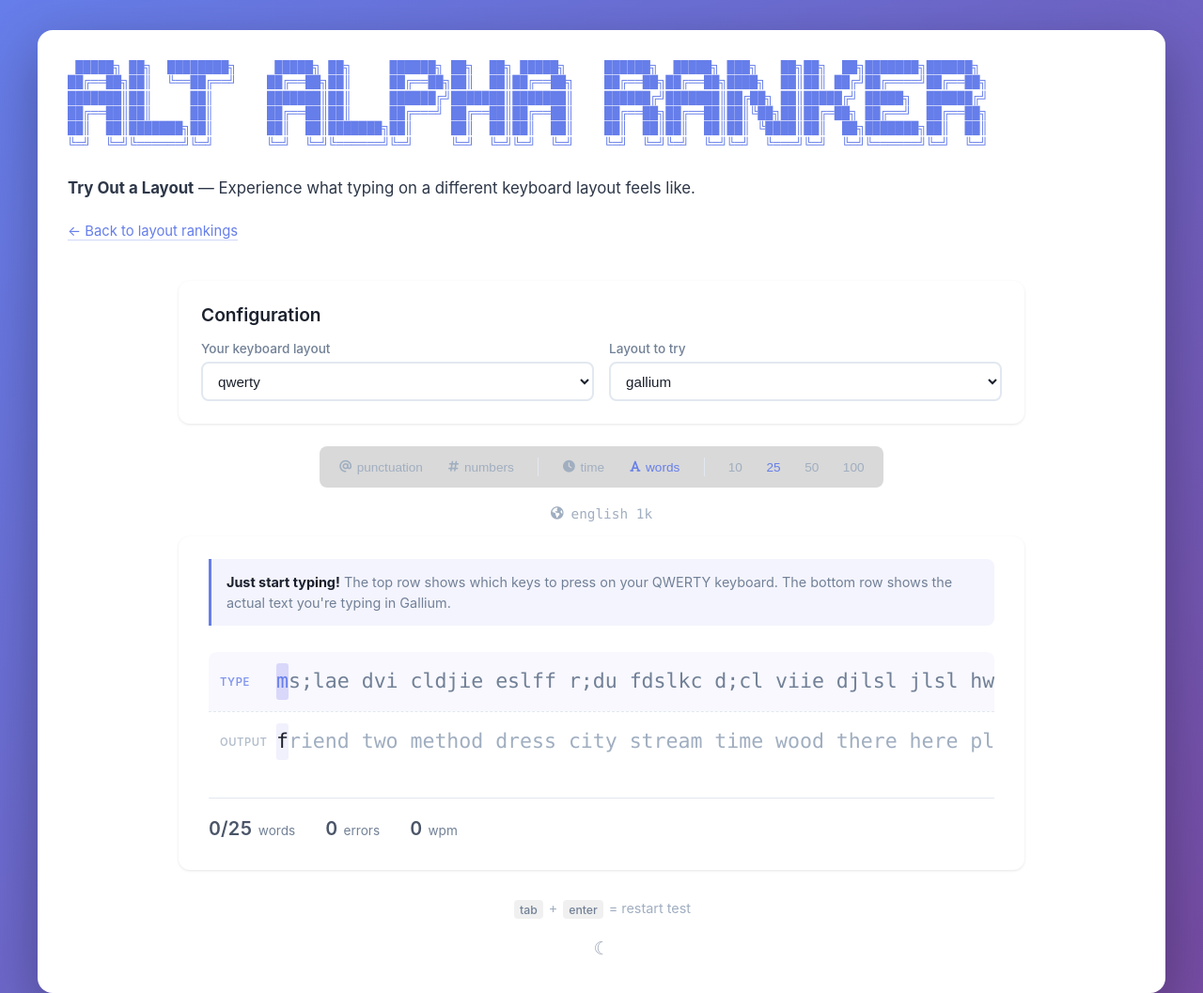
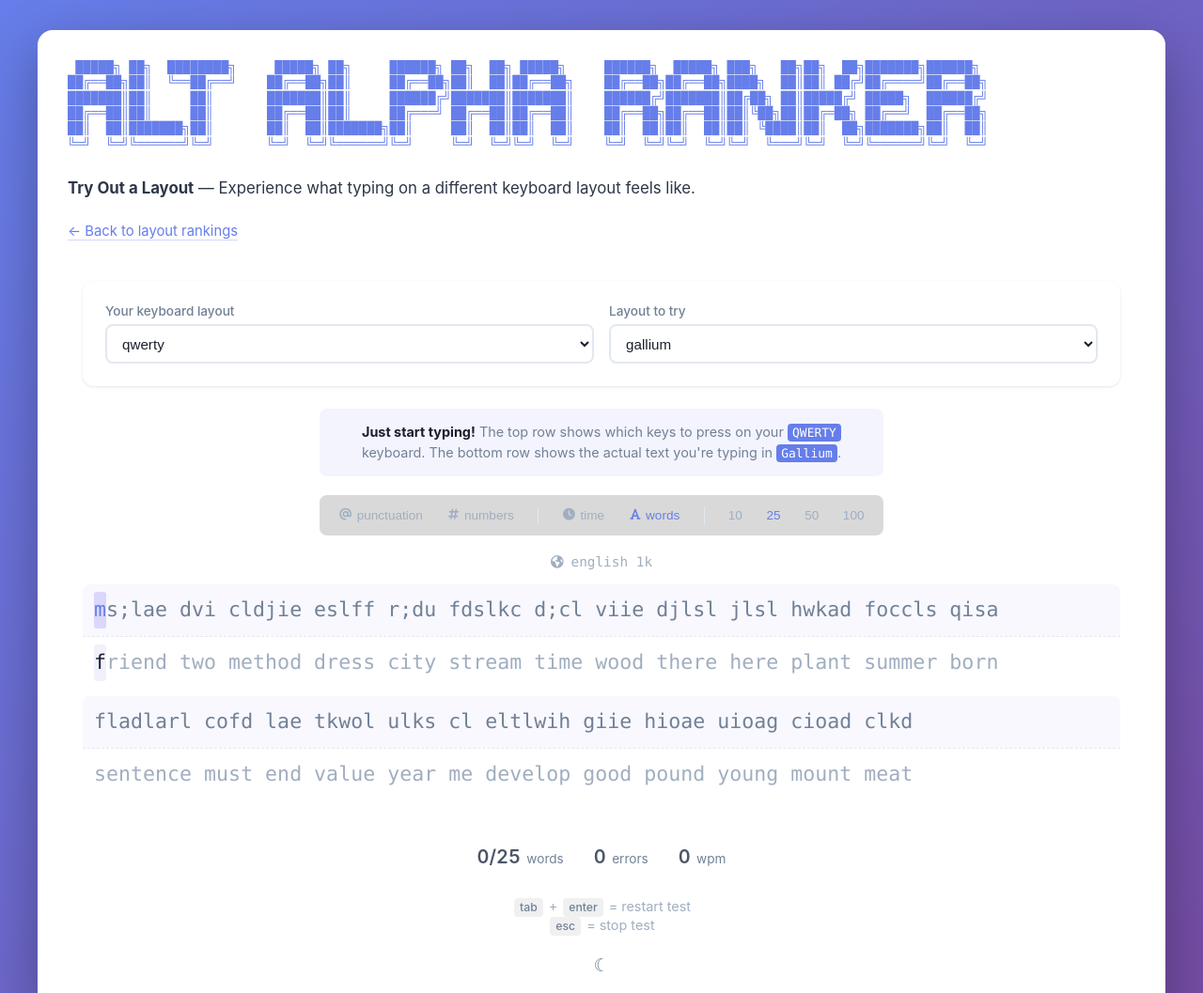
Before and after one commit to timvink/alt_alpha_ranker, a website with bundled scripts: page site/try-layout.html in a window 1280 px wide. Shown: the top 1057 px of the page at 94% size. Built offline with nearby package versions, Linux system fonts and the light colour scheme.

Commit message:
small tweaks to typing test

```diff
--- a/site/try-layout.html
+++ b/site/try-layout.html
@@ -11,9 +11,9 @@
     <link rel="stylesheet" href="https://cdnjs.cloudflare.com/ajax/libs/font-awesome/6.4.0/css/all.min.css">
     <style>
         .layout-section {
-            max-width: 900px;
+            max-width: 100%;
             margin: 1.5rem auto;
-            padding: 0;
+            padding: 0 1rem;
         }
 
         .config-card {
@@ -84,26 +84,23 @@
         }
 
         .typing-card {
-            background: var(--bg-secondary);
-            border-radius: 12px;
-            padding: 1.5rem 2rem 2rem;
+            background: transparent;
+            padding: 0;
             margin-bottom: 1.5rem;
-            box-shadow: 0 1px 3px rgba(0, 0, 0, 0.1);
-        }
-
-        body.dark-mode .typing-card {
-            box-shadow: 0 1px 3px rgba(0, 0, 0, 0.3);
         }
 
         .keyboard-hint {
             background: rgba(79, 70, 229, 0.06);
-            border-left: 3px solid var(--accent-color);
-            border-radius: 0 8px 8px 0;
-            padding: 0.875rem 1rem;
-            margin-bottom: 1.75rem;
+            border-radius: 8px;
+            padding: 0.875rem 1.25rem;
+            margin-bottom: 1.25rem;
             font-size: 0.9rem;
             color: var(--text-secondary);
             line-height: 1.5;
+            text-align: center;
+            max-width: 600px;
+            margin-left: auto;
+            margin-right: auto;
         }
 
         body.dark-mode .keyboard-hint {
@@ -112,6 +109,16 @@
 
         .keyboard-hint strong {
             color: var(--text-primary);
+        }
+
+        .keyboard-hint code {
+            background: var(--accent-color);
+            color: white;
+            padding: 0.15em 0.4em;
+            border-radius: 4px;
+            font-family: 'SF Mono', 'Monaco', 'Inconsolata', 'Roboto Mono', monospace;
+            font-size: 0.9em;
+            font-weight: 500;
         }
 
         .typing-area {
@@ -130,60 +137,62 @@
             overflow: hidden;
         }
 
+        .typing-row-pair {
+            margin-bottom: 0.5rem;
+        }
+
+        .typing-row-pair:last-child {
+            margin-bottom: 0;
+        }
+
         .typing-row {
             position: relative;
             overflow: hidden;
-            padding: 0.75rem 0;
+            padding: 0.25rem 0;
         }
 
-        .typing-row:first-child {
+        .typing-row.type-row {
             background: rgba(79, 70, 229, 0.04);
             border-radius: 8px 8px 0 0;
+            padding: 0.5rem 0;
         }
 
-        body.dark-mode .typing-row:first-child {
+        body.dark-mode .typing-row.type-row {
             background: rgba(159, 122, 234, 0.06);
         }
 
-        .typing-row:last-child {
+        .typing-row.output-row {
             border-top: 1px dashed #e2e8f0;
             background: transparent;
             border-radius: 0 0 8px 8px;
+            padding: 0.5rem 0;
         }
 
-        body.dark-mode .typing-row:last-child {
+        body.dark-mode .typing-row.output-row {
             border-top-color: #3d4a5c;
         }
 
         .row-label {
-            position: absolute;
-            left: 0.75rem;
-            top: 50%;
-            transform: translateY(-50%);
-            font-size: 0.7rem;
-            font-weight: 600;
-            text-transform: uppercase;
-            letter-spacing: 0.05em;
-            color: var(--accent-color);
-            font-family: -apple-system, BlinkMacSystemFont, 'Segoe UI', Roboto, sans-serif;
-            opacity: 0.8;
-        }
-
-        .typing-row:last-child .row-label {
-            color: var(--text-tertiary);
+            display: none; /* Hide labels for cleaner look */
         }
 
         .typing-line-container {
-            margin-left: 4.5rem;
+            margin-left: 0.75rem;
+            margin-right: 0.75rem;
             overflow: hidden;
         }
 
         .typing-line {
             display: flex;
-            white-space: nowrap;
-            transition: transform 0.1s ease-out;
+            flex-wrap: wrap;
             font-size: 1.35rem;
             line-height: 1.8;
+        }
+
+        /* Word grouping - keep words together */
+        .word-group {
+            display: inline-flex;
+            flex-wrap: nowrap;
         }
 
         .typing-char {
@@ -224,8 +233,7 @@
         /* Original text row styling */
         .original-line {
             display: flex;
-            white-space: nowrap;
-            transition: transform 0.1s ease-out;
+            flex-wrap: wrap;
             font-size: 1.35rem;
             line-height: 1.8;
         }
@@ -267,10 +275,10 @@
         .stats-row {
             display: flex;
             align-items: center;
+            justify-content: center;
             gap: 2rem;
             margin-top: 1.75rem;
             padding-top: 1.25rem;
-            border-top: 1px solid #e2e8f0;
         }
 
         body.dark-mode .stats-row {
@@ -626,6 +634,41 @@
         .option-btn.active {
             color: var(--accent-color);
         }
+
+        /* Focus mode - hide elements when user is typing */
+        body.focus-mode .intro-section,
+        body.focus-mode .config-card,
+        body.focus-mode .keyboard-hint,
+        body.focus-mode .typing-settings-container,
+        body.focus-mode .stat-item:not(.focus-visible),
+        body.focus-mode .complete-message,
+        body.focus-mode .theme-toggle {
+            opacity: 0;
+            pointer-events: none;
+            transition: opacity 0.3s ease;
+        }
+
+        body:not(.focus-mode) .intro-section,
+        body:not(.focus-mode) .config-card,
+        body:not(.focus-mode) .keyboard-hint,
+        body:not(.focus-mode) .typing-settings-container,
+        body:not(.focus-mode) .stat-item,
+        body:not(.focus-mode) .complete-message,
+        body:not(.focus-mode) .theme-toggle {
+            opacity: 1;
+            transition: opacity 0.3s ease;
+        }
+
+        /* Stats row in focus mode - only show progress */
+        body.focus-mode .stats-row {
+            justify-content: center;
+            border-top: none;
+            padding-top: 0.5rem;
+        }
+
+        body.focus-mode .stat-item.focus-visible {
+            opacity: 1;
+        }
     </style>
 </head>
 <body>
@@ -649,7 +692,6 @@
 
         <div class="layout-section">
             <div class="config-card">
-                <h2>Configuration</h2>
                 <div class="config-row">
                     <div class="config-group">
                         <label for="knownLayout">Your keyboard layout</label>
@@ -666,7 +708,12 @@
                 </div>
             </div>
 
-            <div class="typing-settings-container">
+            <div class="keyboard-hint" id="keyboardHint">
+                <strong>Just start typing!</strong> The top row shows which keys to press on your <code id="knownLayoutName">QWERTY</code> keyboard.
+                The bottom row shows the actual text you're typing in <code id="targetLayoutName">Gallium</code>.
+            </div>
+
+            <div class="typing-settings-container" id="typingSettingsContainer">
                 <div class="typing-settings-bar" id="typingSettingsBar">
                     <div class="settings-group">
                         <button class="setting-btn" id="punctuationBtn" title="Add punctuation">
@@ -710,31 +757,11 @@
             </div>
 
             <div class="typing-card">
-                <div class="keyboard-hint">
-                    <strong>Just start typing!</strong> The top row shows which keys to press on your <span id="knownLayoutName">QWERTY</span> keyboard.
-                    The bottom row shows the actual text you're typing in <span id="targetLayoutName">Gallium</span>.
-                </div>
-
                 <div class="typing-area" id="typingArea">
                     <input type="text" class="hidden-input" id="hiddenInput" autocomplete="off" autocorrect="off" autocapitalize="off" spellcheck="false" autofocus>
 
-                    <div class="typing-display">
-                        <div class="typing-row">
-                            <span class="row-label">Type</span>
-                            <div class="typing-line-container">
-                                <div class="typing-line" id="typingLine">
-                                    <!-- Translated characters will be rendered here -->
-                                </div>
-                            </div>
-                        </div>
-                        <div class="typing-row">
-                            <span class="row-label">Output</span>
-                            <div class="typing-line-container">
-                                <div class="original-line" id="originalLine">
-                                    <!-- Original characters will be rendered here -->
-                                </div>
-                            </div>
-                        </div>
+                    <div class="typing-display" id="typingDisplay">
+                        <!-- Rows will be dynamically generated by JS -->
                     </div>
                 </div>
 
@@ -747,7 +774,7 @@
                 </div>
 
                 <div class="stats-row">
-                    <div class="stat-item">
+                    <div class="stat-item focus-visible">
                         <span class="stat-value" id="progressStat">0/25</span>
                         <span class="stat-label" id="progressLabel">words</span>
                     </div>
@@ -765,6 +792,7 @@
 
         <div class="footer">
             <p class="restart-hint"><kbd id="tabKey">tab</kbd> + <kbd id="enterKey">enter</kbd> = restart test</p>
+            <p class="restart-hint"><kbd>esc</kbd> = stop test</p>
             <button class="theme-toggle" id="themeToggle" aria-label="Toggle dark mode">
                 <span class="theme-toggle-light">☀</span>
                 <span class="theme-toggle-dark">☾</span>
--- a/site/try-layout.js
+++ b/site/try-layout.js
@@ -573,6 +573,13 @@ function setupEventListeners() {
             return;
         }
 
+        // Handle Escape key - exit focus mode without resetting
+        if (e.key === 'Escape') {
+            e.preventDefault();
+            exitFocusMode();
+            return;
+        }
+
         // Handle Tab key - prepare for restart
         if (e.key === 'Tab') {
             e.preventDefault();
@@ -582,13 +589,15 @@ function setupEventListeners() {
             return;
         }
 
-        // Handle Enter key - restart if Tab was pressed first
-        if (e.key === 'Enter' && tabPressed) {
+        // Handle Enter key - restart if Tab was pressed first, or if test is complete
+        if (e.key === 'Enter') {
+            if (tabPressed || isComplete) {
                 e.preventDefault();
                 tabPressed = false;
                 document.getElementById('tabKey')?.classList.remove('active');
                 resetTyping();
                 return;
+            }
         }
 
         // Any other key resets the tab state
@@ -749,9 +758,10 @@ function handleKeyInput(e) {
 
     e.preventDefault();
 
-    // Start timer on first keystroke
+    // Start timer on first keystroke and enter focus mode
     if (startTime === null) {
         startTime = Date.now();
+        enterFocusMode();
         if (testMode === 'time') {
             startCountdown();
         }
@@ -784,67 +794,190 @@ function handleKeyInput(e) {
  * Also renders the original text below for reference
  */
 function renderTypingLine() {
-    const typingContainer = document.getElementById('typingLine');
-    const originalContainer = document.getElementById('originalLine');
+    const display = document.getElementById('typingDisplay');
+    display.innerHTML = '';
 
-    typingContainer.innerHTML = '';
-    originalContainer.innerHTML = '';
+    // Split text into words (keeping spaces with the preceding word)
+    const words = splitIntoWords(translatedText);
+    const originalWords = splitIntoWords(currentText);
 
-    // Render the translated text (what keys to press)
-    for (let i = 0; i < translatedText.length; i++) {
-        const span = document.createElement('span');
-        span.className = 'typing-char';
-        span.textContent = translatedText[i];
+    // Calculate how many characters fit per line (approximate)
+    const containerWidth = display.offsetWidth || 800;
+    const charWidth = 0.6 * 1.35 * 16; // Approximate char width in pixels
+    const charsPerLine = Math.floor((containerWidth - 20) / charWidth);
 
-        if (i < currentPosition) {
-            // Check if this position was typed correctly
-            if (typedChars[i] && !typedChars[i].isCorrect) {
-                span.classList.add('typed-error');
-            } else {
-                span.classList.add('typed');
+    // Group words into lines
+    const lines = groupWordsIntoLines(words, charsPerLine);
+    const originalLines = groupWordsIntoLines(originalWords, charsPerLine);
+
+    // Determine which line has the current position
+    let charsSoFar = 0;
+    let currentLineIndex = 0;
+    for (let i = 0; i < lines.length; i++) {
+        const lineLength = lines[i].reduce((sum, w) => sum + w.length, 0);
+        if (charsSoFar + lineLength > currentPosition) {
+            currentLineIndex = i;
+            break;
         }
-        } else if (i === currentPosition) {
-            span.classList.add('current');
-        } else {
-            span.classList.add('pending');
+        charsSoFar += lineLength;
+        if (i === lines.length - 1) currentLineIndex = i;
     }
 
-        typingContainer.appendChild(span);
+    // Show 3 lines starting from the current line (or earlier)
+    const startLine = Math.max(0, currentLineIndex);
+    const endLine = Math.min(lines.length, startLine + 3);
+
+    let globalCharIndex = 0;
+    // Skip chars before startLine
+    for (let i = 0; i < startLine; i++) {
+        globalCharIndex += lines[i].reduce((sum, w) => sum + w.length, 0);
     }
 
-    // Render the original text (what you're actually typing)
-    for (let i = 0; i < currentText.length; i++) {
-        const span = document.createElement('span');
-        span.className = 'original-char';
-        span.textContent = currentText[i];
+    // Render 3 row pairs
+    for (let lineIdx = startLine; lineIdx < endLine; lineIdx++) {
+        const rowPair = document.createElement('div');
+        rowPair.className = 'typing-row-pair';
 
-        if (i < currentPosition) {
-            // Check if this position was typed correctly
-            if (typedChars[i] && !typedChars[i].isCorrect) {
-                span.classList.add('typed-error');
+        // Type row
+        const typeRow = document.createElement('div');
+        typeRow.className = 'typing-row type-row';
+        const typeContainer = document.createElement('div');
+        typeContainer.className = 'typing-line-container';
+        const typeLine = document.createElement('div');
+        typeLine.className = 'typing-line';
+
+        // Output row
+        const outputRow = document.createElement('div');
+        outputRow.className = 'typing-row output-row';
+        const outputContainer = document.createElement('div');
+        outputContainer.className = 'typing-line-container';
+        const outputLine = document.createElement('div');
+        outputLine.className = 'original-line';
+
+        // Render words for this line
+        const lineWords = lines[lineIdx] || [];
+        const origLineWords = originalLines[lineIdx] || [];
+
+        let lineCharIndex = globalCharIndex;
+
+        for (let wordIdx = 0; wordIdx < lineWords.length; wordIdx++) {
+            const word = lineWords[wordIdx];
+            const origWord = origLineWords[wordIdx] || word;
+
+            // Create word group for type line
+            const typeWordGroup = document.createElement('span');
+            typeWordGroup.className = 'word-group';
+
+            // Create word group for output line
+            const outputWordGroup = document.createElement('span');
+            outputWordGroup.className = 'word-group';
+
+            for (let charIdx = 0; charIdx < word.length; charIdx++) {
+                const globalIdx = lineCharIndex + charIdx;
+
+                // Type char
+                const typeSpan = document.createElement('span');
+                typeSpan.className = 'typing-char';
+                typeSpan.textContent = word[charIdx];
+
+                if (globalIdx < currentPosition) {
+                    if (typedChars[globalIdx] && !typedChars[globalIdx].isCorrect) {
+                        typeSpan.classList.add('typed-error');
                     } else {
-                span.classList.add('typed');
+                        typeSpan.classList.add('typed');
                     }
-        } else if (i === currentPosition) {
-            span.classList.add('current');
+                } else if (globalIdx === currentPosition) {
+                    typeSpan.classList.add('current');
                 } else {
-            span.classList.add('pending');
+                    typeSpan.classList.add('pending');
                 }
 
-        originalContainer.appendChild(span);
+                typeWordGroup.appendChild(typeSpan);
+
+                // Output char
+                const outputSpan = document.createElement('span');
+                outputSpan.className = 'original-char';
+                outputSpan.textContent = origWord[charIdx] || '';
+
+                if (globalIdx < currentPosition) {
+                    if (typedChars[globalIdx] && !typedChars[globalIdx].isCorrect) {
+                        outputSpan.classList.add('typed-error');
+                    } else {
+                        outputSpan.classList.add('typed');
+                    }
+                } else if (globalIdx === currentPosition) {
+                    outputSpan.classList.add('current');
+                } else {
+                    outputSpan.classList.add('pending');
                 }
 
-    // Scroll both lines to keep current character visible
-    const currentChar = typingContainer.querySelector('.current');
-    if (currentChar) {
-        const containerWidth = typingContainer.parentElement.offsetWidth;
-        const charOffset = currentChar.offsetLeft;
+                outputWordGroup.appendChild(outputSpan);
+            }
 
-        // Keep the current character roughly in the center-left
-        const targetOffset = Math.max(0, charOffset - containerWidth * 0.3);
-        typingContainer.style.transform = `translateX(-${targetOffset}px)`;
-        originalContainer.style.transform = `translateX(-${targetOffset}px)`;
+            typeLine.appendChild(typeWordGroup);
+            outputLine.appendChild(outputWordGroup);
+
+            lineCharIndex += word.length;
         }
+
+        globalCharIndex = lineCharIndex;
+
+        typeContainer.appendChild(typeLine);
+        typeRow.appendChild(typeContainer);
+        outputContainer.appendChild(outputLine);
+        outputRow.appendChild(outputContainer);
+
+        rowPair.appendChild(typeRow);
+        rowPair.appendChild(outputRow);
+        display.appendChild(rowPair);
+    }
+}
+
+/**
+ * Split text into words (space is attached to preceding word)
+ */
+function splitIntoWords(text) {
+    const words = [];
+    let currentWord = '';
+
+    for (let i = 0; i < text.length; i++) {
+        currentWord += text[i];
+        if (text[i] === ' ') {
+            words.push(currentWord);
+            currentWord = '';
+        }
+    }
+
+    if (currentWord) {
+        words.push(currentWord);
+    }
+
+    return words;
+}
+
+/**
+ * Group words into lines based on approximate character width
+ */
+function groupWordsIntoLines(words, charsPerLine) {
+    const lines = [];
+    let currentLine = [];
+    let currentLineLength = 0;
+
+    for (const word of words) {
+        if (currentLineLength + word.length > charsPerLine && currentLine.length > 0) {
+            lines.push(currentLine);
+            currentLine = [];
+            currentLineLength = 0;
+        }
+        currentLine.push(word);
+        currentLineLength += word.length;
+    }
+
+    if (currentLine.length > 0) {
+        lines.push(currentLine);
+    }
+
+    return lines;
 }
 
 /**
@@ -899,6 +1032,21 @@ function updateStats() {
  */
 function showComplete() {
     document.getElementById('completeMessage').classList.add('show');
+    exitFocusMode();
+}
+
+/**
+ * Enter focus mode - hide distracting elements
+ */
+function enterFocusMode() {
+    document.body.classList.add('focus-mode');
+}
+
+/**
+ * Exit focus mode - show all elements
+ */
+function exitFocusMode() {
+    document.body.classList.remove('focus-mode');
 }
 
 /**
@@ -910,6 +1058,9 @@ function resetTyping() {
         clearInterval(timerInterval);
         timerInterval = null;
     }
+
+    // Exit focus mode
+    exitFocusMode();
 
     currentPosition = 0;
     typedChars = [];
```
Lines whose indentation alone changed are shown as unchanged.
